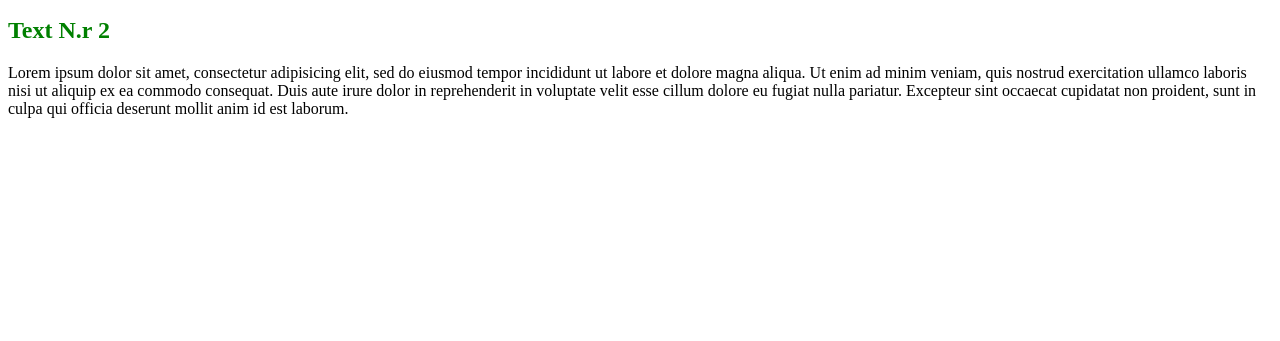
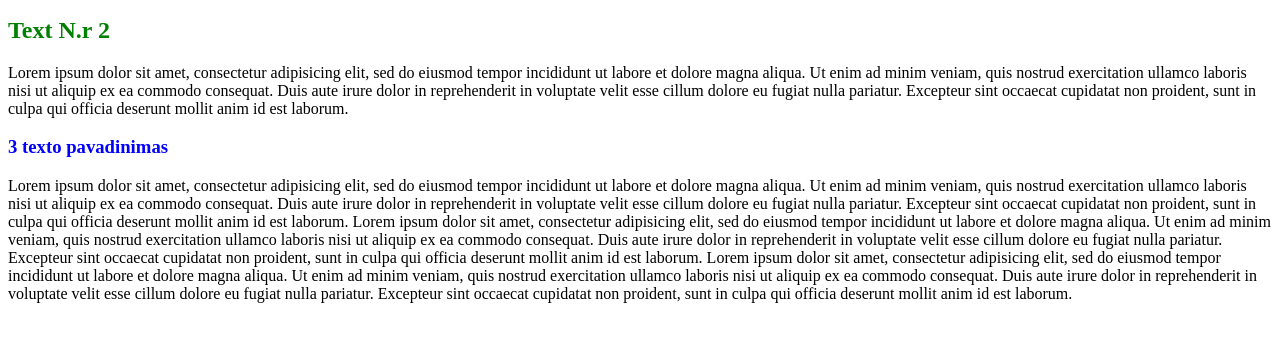
Before and after one commit to Dmitrijus1989/html-test, a plain HTML site: page index.html in a window 1280 px wide. Shown: the part 137-478 px from the top of the page. Drawn offline with Linux system fonts and the light colour scheme.

Commit message:
4 bandimas, 3 p

```diff
--- a/index.html
+++ b/index.html
@@ -14,6 +14,12 @@
       <p>
         Lorem ipsum dolor sit amet, consectetur adipisicing elit, sed do eiusmod tempor incididunt ut labore et dolore magna aliqua. Ut enim ad minim veniam, quis nostrud exercitation ullamco laboris nisi ut aliquip ex ea commodo consequat. Duis aute irure dolor in reprehenderit in voluptate velit esse cillum dolore eu fugiat nulla pariatur. Excepteur sint occaecat cupidatat non proident, sunt in culpa qui officia deserunt mollit anim id est laborum.
       </p>
+      <h3 style="color: blue;"> 3 texto pavadinimas</h3>
+      <p>
+        Lorem ipsum dolor sit amet, consectetur adipisicing elit, sed do eiusmod tempor incididunt ut labore et dolore magna aliqua. Ut enim ad minim veniam, quis nostrud exercitation ullamco laboris nisi ut aliquip ex ea commodo consequat. Duis aute irure dolor in reprehenderit in voluptate velit esse cillum dolore eu fugiat nulla pariatur. Excepteur sint occaecat cupidatat non proident, sunt in culpa qui officia deserunt mollit anim id est laborum.
+        Lorem ipsum dolor sit amet, consectetur adipisicing elit, sed do eiusmod tempor incididunt ut labore et dolore magna aliqua. Ut enim ad minim veniam, quis nostrud exercitation ullamco laboris nisi ut aliquip ex ea commodo consequat. Duis aute irure dolor in reprehenderit in voluptate velit esse cillum dolore eu fugiat nulla pariatur. Excepteur sint occaecat cupidatat non proident, sunt in culpa qui officia deserunt mollit anim id est laborum.
+        Lorem ipsum dolor sit amet, consectetur adipisicing elit, sed do eiusmod tempor incididunt ut labore et dolore magna aliqua. Ut enim ad minim veniam, quis nostrud exercitation ullamco laboris nisi ut aliquip ex ea commodo consequat. Duis aute irure dolor in reprehenderit in voluptate velit esse cillum dolore eu fugiat nulla pariatur. Excepteur sint occaecat cupidatat non proident, sunt in culpa qui officia deserunt mollit anim id est laborum.
+      </p>
     </div>
   </body>
 </html>
```
